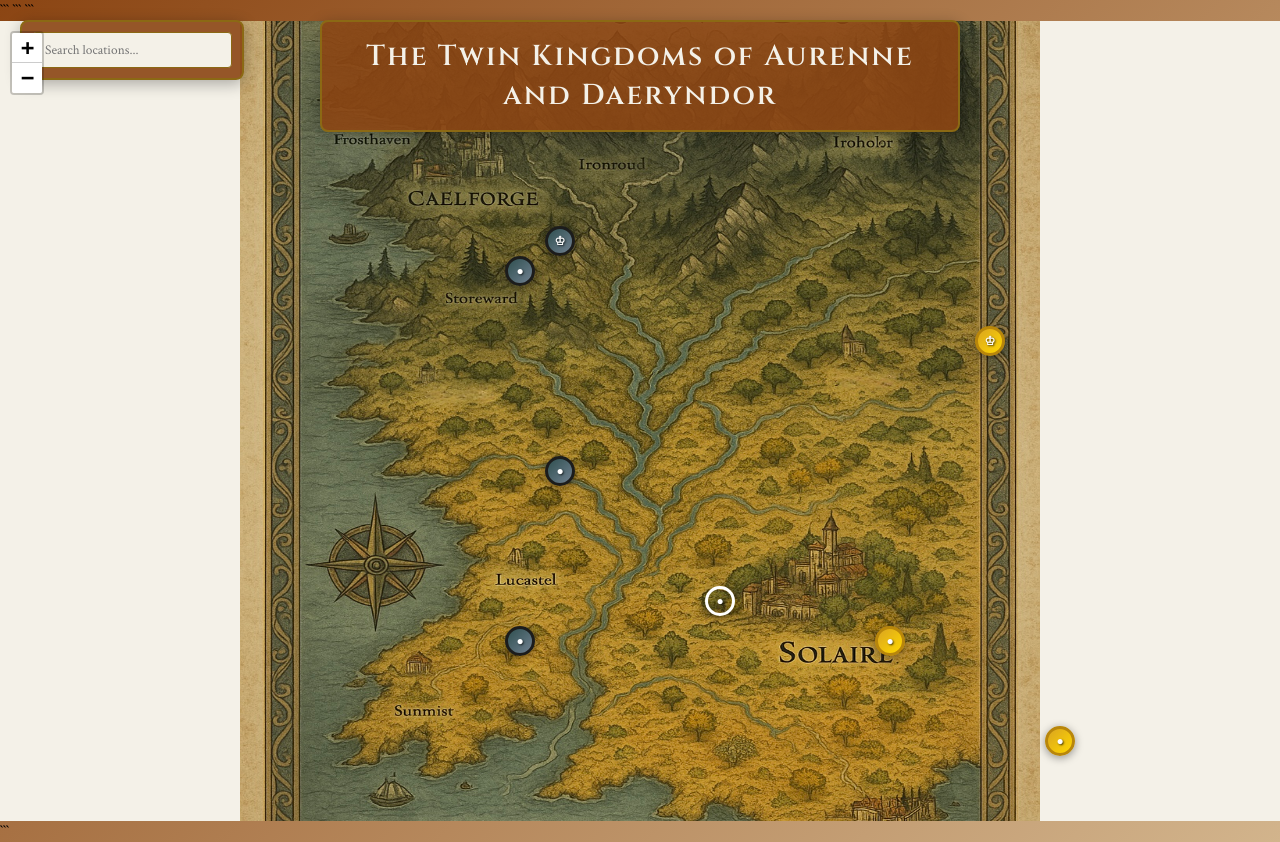
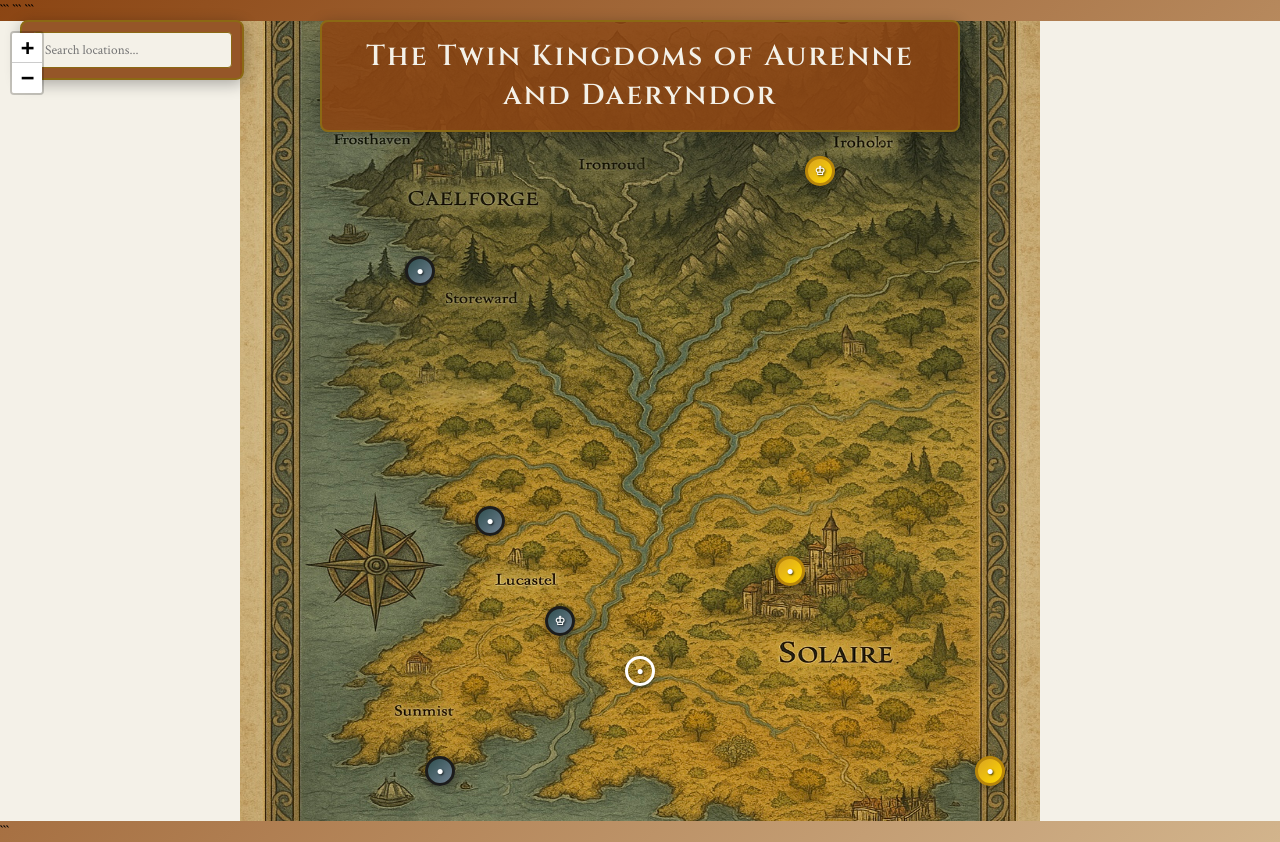
Before and after one commit to jungkoode/ipykingdoms, a plain HTML site: page index.html in a window 1280 px wide. Drawn offline with nearby package versions, Linux system fonts and the light colour scheme.

Commit message:
Update index.html

```diff
--- a/index.html
+++ b/index.html
@@ -291,10 +291,10 @@
 <script src="https://unpkg.com/leaflet@1.9.4/dist/leaflet.js"></script>
 
 <script>
-    // Kingdom data
+    // Kingdom data with CORRECTED coordinates for your actual map!
     const kingdomData = {
         'Caelforge': {
-            coords: [680, 320],
+            coords: [300, 320], // Upper left in Daeryndor mountains
             kingdom: 'Daeryndor',
             type: 'Capital',
             description: 'The mighty capital of Daeryndor, carved into the mountainside. This ancient fortress-city overlooks the kingdom\'s harbor and serves as the seat of royal power. Its granite walls have withstood countless sieges.',
@@ -302,7 +302,7 @@
             features: ['Royal Palace', 'Mountain Fortress', 'Great Harbor', 'Royal Archives']
         },
         'Solaire': {
-            coords: [580, 750],
+            coords: [750, 580], // Right side in Aurenne golden lands
             kingdom: 'Aurenne',
             type: 'Capital',
             description: 'The golden capital of Aurenne, built upon sun-kissed cliffs overlooking the Azure Sea. Famous for its opulent palaces, terraced gardens, and vibrant court life that attracts nobles from across the known world.',
@@ -310,7 +310,7 @@
             features: ['Palace of Golden Towers', 'Royal Gardens', 'Azure Harbor', 'Grand Amphitheater']
         },
         'Frosthaven': {
-            coords: [280, 280],
+            coords: [150, 200], // Far upper left in mountains
             kingdom: 'Daeryndor',
             type: 'Settlement',
             description: 'A hardy northern settlement known for its skilled craftsmen and proximity to valuable silver mines. The people of Frosthaven are renowned for their resilience against the harsh mountain winters.',
@@ -318,7 +318,7 @@
             features: ['Silver Mines', 'Craftsmen Guilds', 'Mountain Outpost']
         },
         'Ironroud': {
-            coords: [450, 320],
+            coords: [400, 250], // Center-upper area
             kingdom: 'Daeryndor',
             type: 'Settlement',
             description: 'A crucial mountain pass settlement that controls the main trade route between the kingdoms. Its strategic position makes it heavily fortified and economically vital.',
@@ -326,7 +326,7 @@
             features: ['Trade Crossing', 'Border Fortress', 'Mountain Pass']
         },
         'Iroholor': {
-            coords: [650, 280],
+            coords: [650, 180], // Upper right edge
             kingdom: 'Daeryndor',
             type: 'Settlement',
             description: 'A remote mountain settlement known for its ancient watchtowers and scholarly monasteries. Monks here preserve the old knowledge and watch the eastern borders.',
@@ -334,7 +334,7 @@
             features: ['Ancient Monasteries', 'Watchtowers', 'Mountain Libraries']
         },
         'Storeward': {
-            coords: [320, 480],
+            coords: [250, 400], // Mid-left, border area
             kingdom: 'Border Region',
             type: 'Settlement',
             description: 'A contested border town that has changed hands multiple times throughout history. Its mixed population reflects the complex relationship between the two kingdoms.',
@@ -342,7 +342,7 @@
             features: ['Border Market', 'Mixed Population', 'Neutral Ground']
         },
         'Lucastel': {
-            coords: [280, 650],
+            coords: [350, 550], // Mid-center in river area
             kingdom: 'Aurenne',
             type: 'Settlement',
             description: 'A prosperous river town known for its vineyards and wine production. The rolling hills around Lucastel produce some of the finest wines in all of Aurenne.',
@@ -350,7 +350,7 @@
             features: ['Famous Vineyards', 'Wine Markets', 'River Port']
         },
         'Sunmist': {
-            coords: [180, 820],
+            coords: [150, 750], // Lower left coastal
             kingdom: 'Aurenne',
             type: 'Settlement',
             description: 'A picturesque coastal town renowned for its fishing fleet and beautiful sunrises over the Azure Sea. Artists and poets often visit to capture its ethereal beauty.',
```
